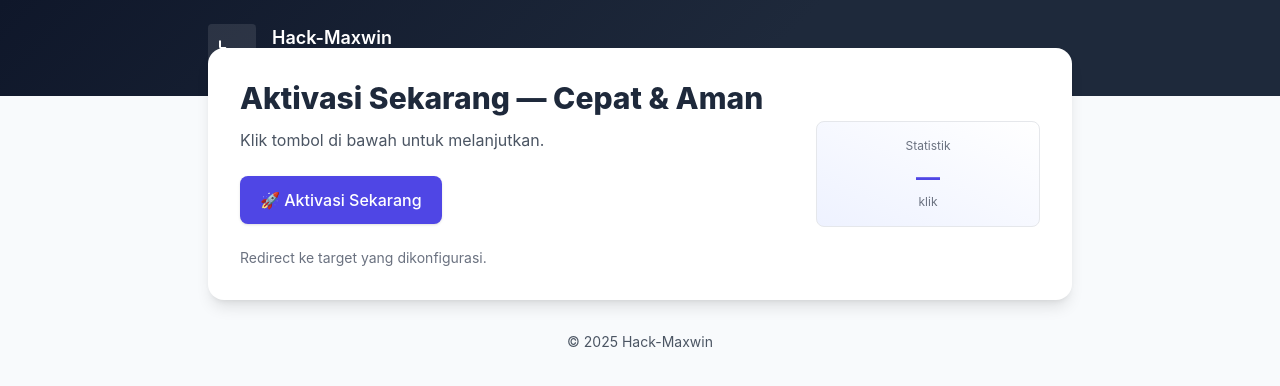
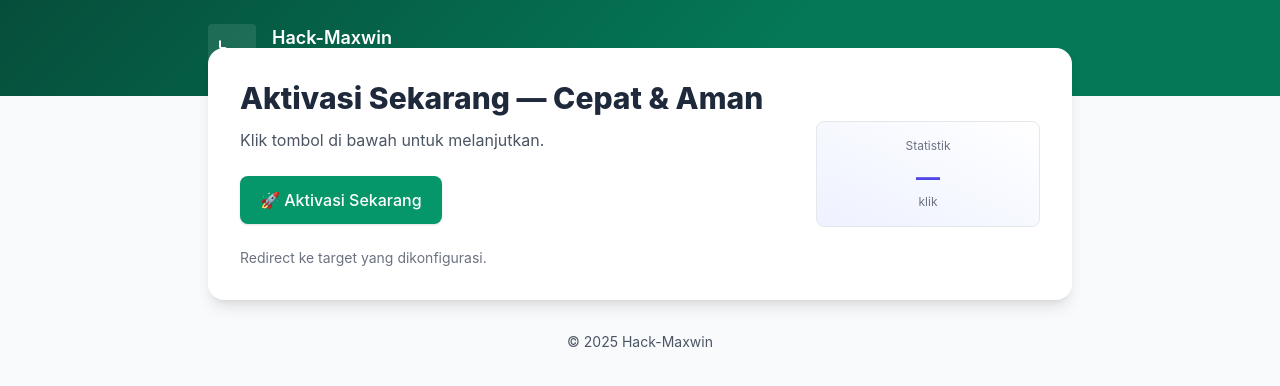
Before and after one commit to calindadanica789-coder/Hack-maxwin, a Flask app: page / in a window 1280 px wide. Shown: the top 386 px of the page. Run offline with Flask 3, Linux system fonts and the light colour scheme; some libraries are stand-ins or nearby versions.

Commit message:
style: change primary color to teal (emerald)

```diff
--- a/templates/index.html
+++ b/templates/index.html
@@ -7,7 +7,7 @@
   <script src="https://cdn.tailwindcss.com"></script>
   <style>
     body { font-family: Inter, system-ui, -apple-system, "Segoe UI", Roboto, Arial; background:#f8fafc; }
-    .hero-bg { background: linear-gradient(135deg,#0f172a 0%,#1e293b 60%); color: white; }
+    .hero-bg { background: linear-gradient(135deg,#064e3b 0%,#047857 60%); color: white; }
   </style>
 </head>
 <body class="min-h-screen">
@@ -33,7 +33,7 @@
           <p class="text-gray-600 mb-6">Klik tombol di bawah untuk melanjutkan.</p>
 
           <form method="POST" action="/activate" class="inline-block">
-            <button type="submit" class="inline-flex items-center gap-2 px-5 py-3 bg-indigo-600 hover:bg-indigo-700 text-white rounded-lg font-medium shadow">
+            <button type="submit" class="inline-flex items-center gap-2 px-5 py-3 bg-emerald-600 hover:bg-emerald-700 text-white rounded-lg font-medium shadow">
               🚀 Aktivasi Sekarang
             </button>
           </form>
```
